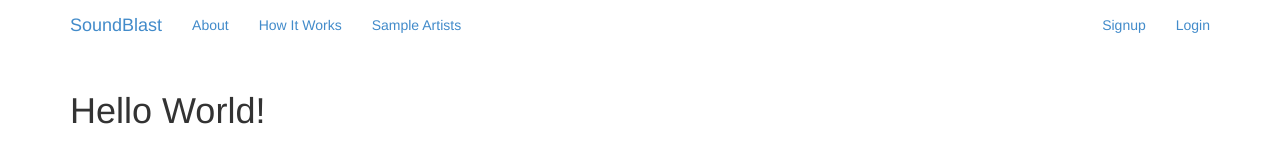
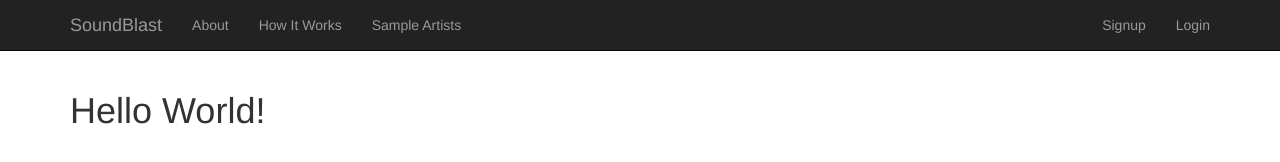
Before and after one commit to Codefornewark/bootstrap_newark, a plain HTML site: page index.html in a window 1280 px wide. Drawn offline with Linux system fonts and the light colour scheme.

Commit message:
updated nav

```diff
--- a/index.html
+++ b/index.html
@@ -1,12 +1,13 @@
 <html>
 <head>
 	<title>SoundBlastr</title>
+	<link rel="stylesheet" href="bootstrap.css">
 	<link rel="stylesheet" type="text/css" href="main.css">
-	<link rel="stylesheet" href="bootstrap.css">
+
 </head>
 <body>
 		<!-- Navbar -->
-    <header class="navbar navbar-static-top bs-docs-nav" id="top" role="banner">
+    <header class="navbar navbar-static-top bs-docs-nav navbar-inverse" id="top" role="banner">
 	  <div class="container">
 	    <div class="navbar-header">
 	      <button class="navbar-toggle" type="button" data-toggle="collapse" data-target=".bs-navbar-collapse">
@@ -36,6 +37,7 @@
 	    </nav>
 	  </div>
 	</header>
+
 	<div class="container">
 		<h1>Hello World!</h1>
 	</div>
```
